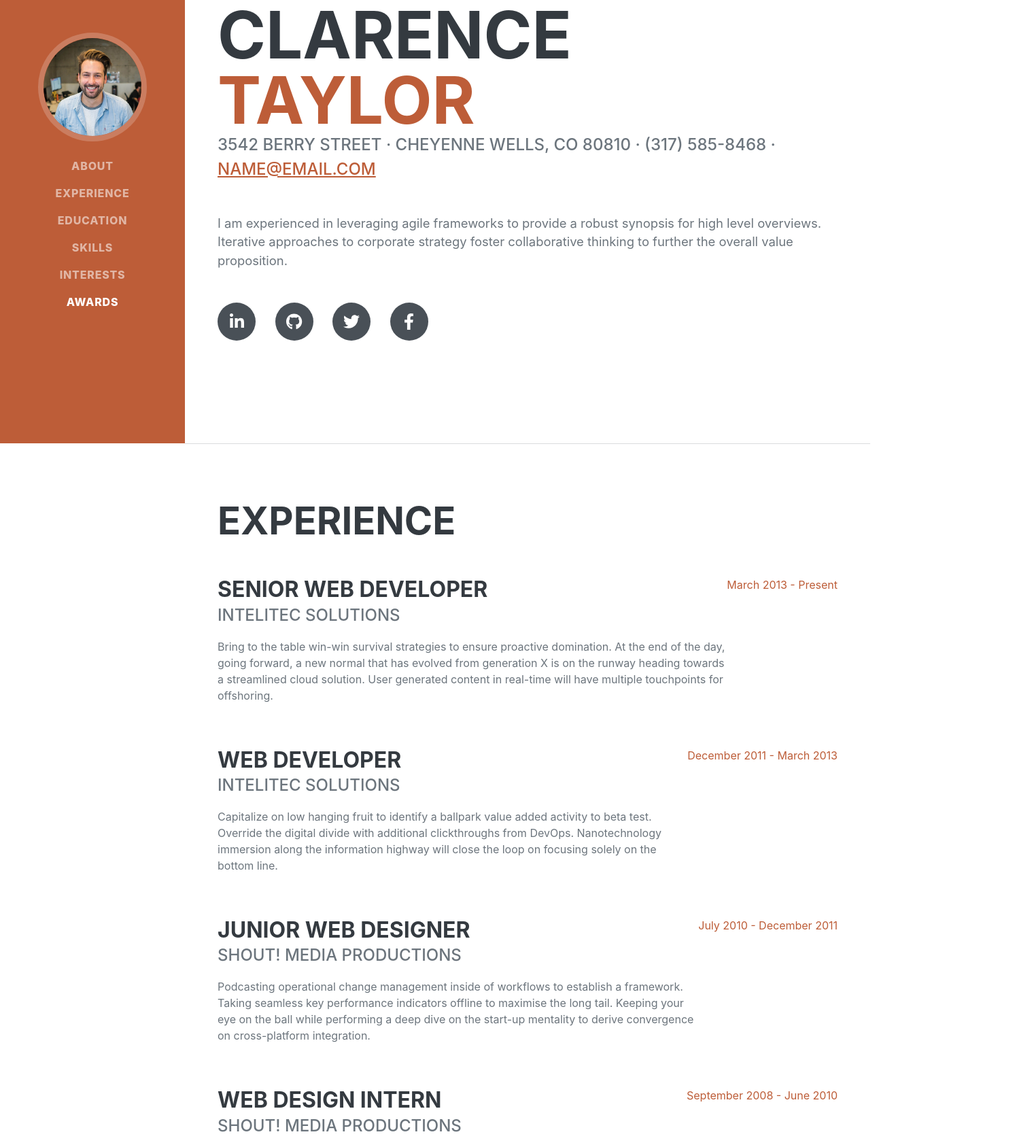
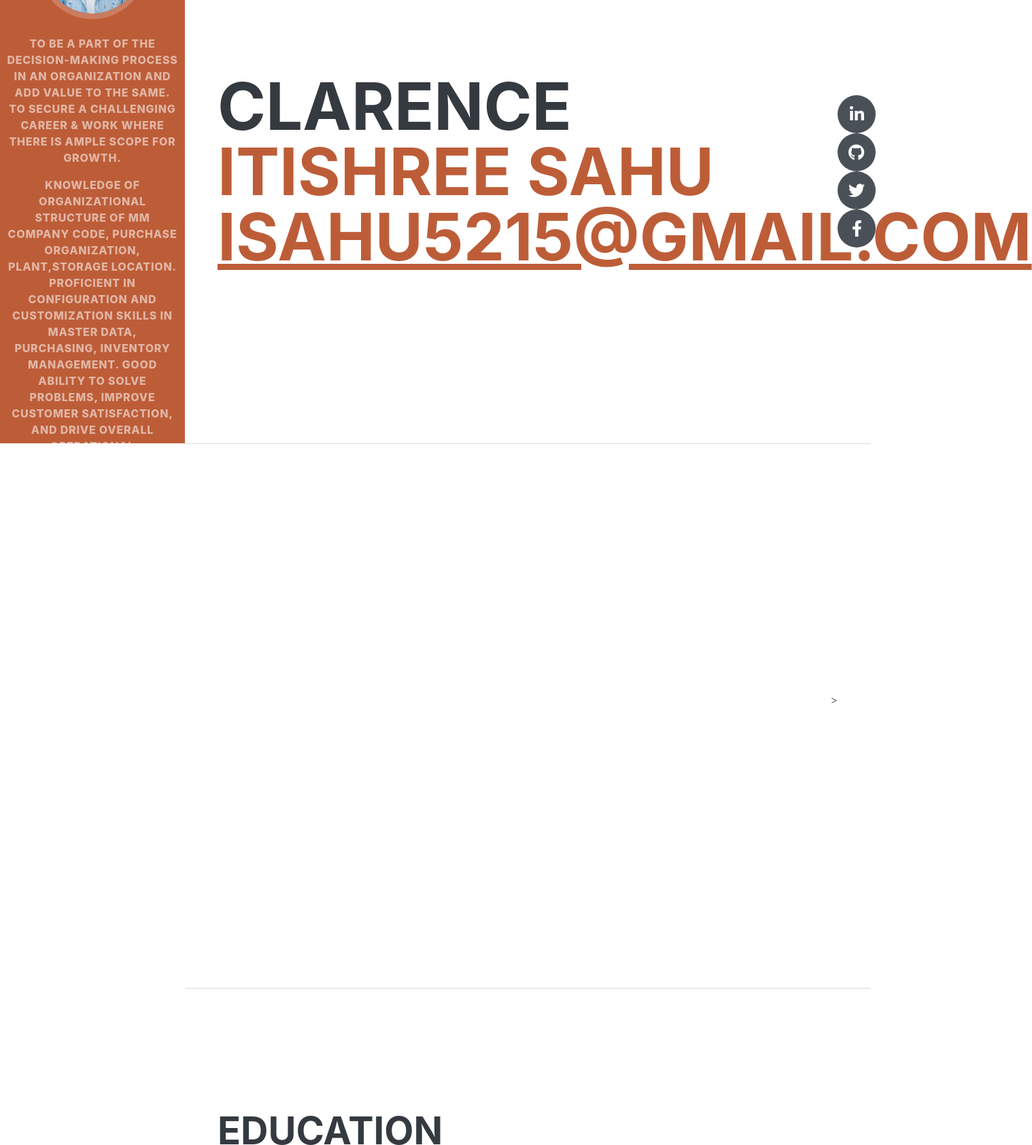
Before and after one commit to isahu02/itishree.github.io, a plain HTML site: page index.html in a window 1280 px wide. Shown: the part 148-1832 px from the top of the page at 68% size, 1518 px wide, since content can reach past the window. Drawn offline with nearby package versions, Linux system fonts and the light colour scheme; files that its build step writes are made by us from their sources; files whose address does not match are found by name; a web font is replaced by a local one.

Commit message:
my first commit

```diff
--- a/index.html
+++ b/index.html
@@ -19,18 +19,30 @@
         <!-- Navigation-->
         <nav class="navbar navbar-expand-lg navbar-dark bg-primary fixed-top" id="sideNav">
             <a class="navbar-brand js-scroll-trigger" href="#page-top">
-                <span class="d-block d-lg-none">Clarence Taylor</span>
+                <span class="d-block d-lg-none">Itishree Sahu</span>
                 <span class="d-none d-lg-block"><img class="img-fluid img-profile rounded-circle mx-auto mb-2" src="assets/img/profile.jpg" alt="..." /></span>
             </a>
             <button class="navbar-toggler" type="button" data-bs-toggle="collapse" data-bs-target="#navbarResponsive" aria-controls="navbarResponsive" aria-expanded="false" aria-label="Toggle navigation"><span class="navbar-toggler-icon"></span></button>
             <div class="collapse navbar-collapse" id="navbarResponsive">
                 <ul class="navbar-nav">
-                    <li class="nav-item"><a class="nav-link js-scroll-trigger" href="#about">About</a></li>
-                    <li class="nav-item"><a class="nav-link js-scroll-trigger" href="#experience">Experience</a></li>
-                    <li class="nav-item"><a class="nav-link js-scroll-trigger" href="#education">Education</a></li>
-                    <li class="nav-item"><a class="nav-link js-scroll-trigger" href="#skills">Skills</a></li>
-                    <li class="nav-item"><a class="nav-link js-scroll-trigger" href="#interests">Interests</a></li>
-                    <li class="nav-item"><a class="nav-link js-scroll-trigger" href="#awards">Awards</a></li>
+                    <li class="nav-item"><a class="nav-link js-scroll-trigger" href="#about">To be a part of the decision-making process in an organization and add value to the same. To secure a
+                        challenging career & work where there is ample scope for growth.</a></li>
+                    <li class="nav-item"><a class="nav-link js-scroll-trigger" href="#experience">Knowledge of Organizational structure of MM company code, Purchase organization, Plant,storage
+                        location. Proficient in configuration and customization skills in Master Data, Purchasing, Inventory Management. Good ability to solve problems, improve customer satisfaction, and drive overall operational
+                        improvements. Hands on experience in configuring Material Master, Vendor Master, RFQ, Purchase requisition, Purchases
+                        order, billing and invoicing.
+                        Management</a></li>
+                    <li class="nav-item"><a class="nav-link js-scroll-trigger" href="#education">B.A with History honors
+                        from Binayak Acharya Degree College Berhampur,Odisha in 2019.</a></li>
+                    <li class="nav-item"><a class="nav-link js-scroll-trigger" href="#skills">Applications : MSOffice (Word ,Excel & Power Point)
+                        Operating System : Windows10
+                        ERP : SAPECC 6.0 EHP 7/ S4 HANA
+                    </a></li>
+                    <li class="nav-item"><a class="nav-link js-scroll-trigger" href="#interests">Music is a universal language that speaks to my soul. Playing an instrument and discovering new artists are some of the ways I connect with music on a deeper level.
+                        Nature and the outdoors hold a special place in my heart. I find peace and inspiration in hiking through scenic trails, capturing breathtaking landscapes through photography, and simply appreciating the beauty of the natural world.
+                        I love exploring different cultures and cuisines. Traveling and trying new foods are among my favorite activities. It's amazing how food can connect people and tell stories about a place's history and traditions.
+                    </a></li>
+
                 </ul>
             </div>
         </nav>
@@ -41,13 +53,9 @@
                 <div class="resume-section-content">
                     <h1 class="mb-0">
                         Clarence
-                        <span class="text-primary">Taylor</span>
-                    </h1>
-                    <div class="subheading mb-5">
-                        3542 Berry Street · Cheyenne Wells, CO 80810 · (317) 585-8468 ·
-                        <a href="mailto:name@email.com">name@email.com</a>
+                        <span class="text-primary">Itishree Sahu</span>
+                         <a href="mailto:name@email.com">isahu5215@gmail.com</a>
                     </div>
-                    <p class="lead mb-5">I am experienced in leveraging agile frameworks to provide a robust synopsis for high level overviews. Iterative approaches to corporate strategy foster collaborative thinking to further the overall value proposition.</p>
                     <div class="social-icons">
                         <a class="social-icon" href="#!"><i class="fab fa-linkedin-in"></i></a>
                         <a class="social-icon" href="#!"><i class="fab fa-github"></i></a>
@@ -60,38 +68,25 @@
             <!-- Experience-->
             <section class="resume-section" id="experience">
                 <div class="resume-section-content">
-                    <h2 class="mb-5">Experience</h2>
+
                     <div class="d-flex flex-column flex-md-row justify-content-between mb-5">
                         <div class="flex-grow-1">
-                            <h3 class="mb-0">Senior Web Developer</h3>
-                            <div class="subheading mb-3">Intelitec Solutions</div>
-                            <p>Bring to the table win-win survival strategies to ensure proactive domination. At the end of the day, going forward, a new normal that has evolved from generation X is on the runway heading towards a streamlined cloud solution. User generated content in real-time will have multiple touchpoints for offshoring.</p>
+
+
                         </div>
-                        <div class="flex-shrink-0"><span class="text-primary">March 2013 - Present</span></div>
+
                     </div>
                     <div class="d-flex flex-column flex-md-row justify-content-between mb-5">
                         <div class="flex-grow-1">
-                            <h3 class="mb-0">Web Developer</h3>
-                            <div class="subheading mb-3">Intelitec Solutions</div>
-                            <p>Capitalize on low hanging fruit to identify a ballpark value added activity to beta test. Override the digital divide with additional clickthroughs from DevOps. Nanotechnology immersion along the information highway will close the loop on focusing solely on the bottom line.</p>
-                        </div>
-                        <div class="flex-shrink-0"><span class="text-primary">December 2011 - March 2013</span></div>
+
                     </div>
                     <div class="d-flex flex-column flex-md-row justify-content-between mb-5">
                         <div class="flex-grow-1">
-                            <h3 class="mb-0">Junior Web Designer</h3>
-                            <div class="subheading mb-3">Shout! Media Productions</div>
-                            <p>Podcasting operational change management inside of workflows to establish a framework. Taking seamless key performance indicators offline to maximise the long tail. Keeping your eye on the ball while performing a deep dive on the start-up mentality to derive convergence on cross-platform integration.</p>
-                        </div>
-                        <div class="flex-shrink-0"><span class="text-primary">July 2010 - December 2011</span></div>
+                          >
                     </div>
                     <div class="d-flex flex-column flex-md-row justify-content-between">
                         <div class="flex-grow-1">
-                            <h3 class="mb-0">Web Design Intern</h3>
-                            <div class="subheading mb-3">Shout! Media Productions</div>
-                            <p>Collaboratively administrate empowered markets via plug-and-play networks. Dynamically procrastinate B2C users after installed base benefits. Dramatically visualize customer directed convergence without revolutionary ROI.</p>
-                        </div>
-                        <div class="flex-shrink-0"><span class="text-primary">September 2008 - June 2010</span></div>
+
                     </div>
                 </div>
             </section>
```
